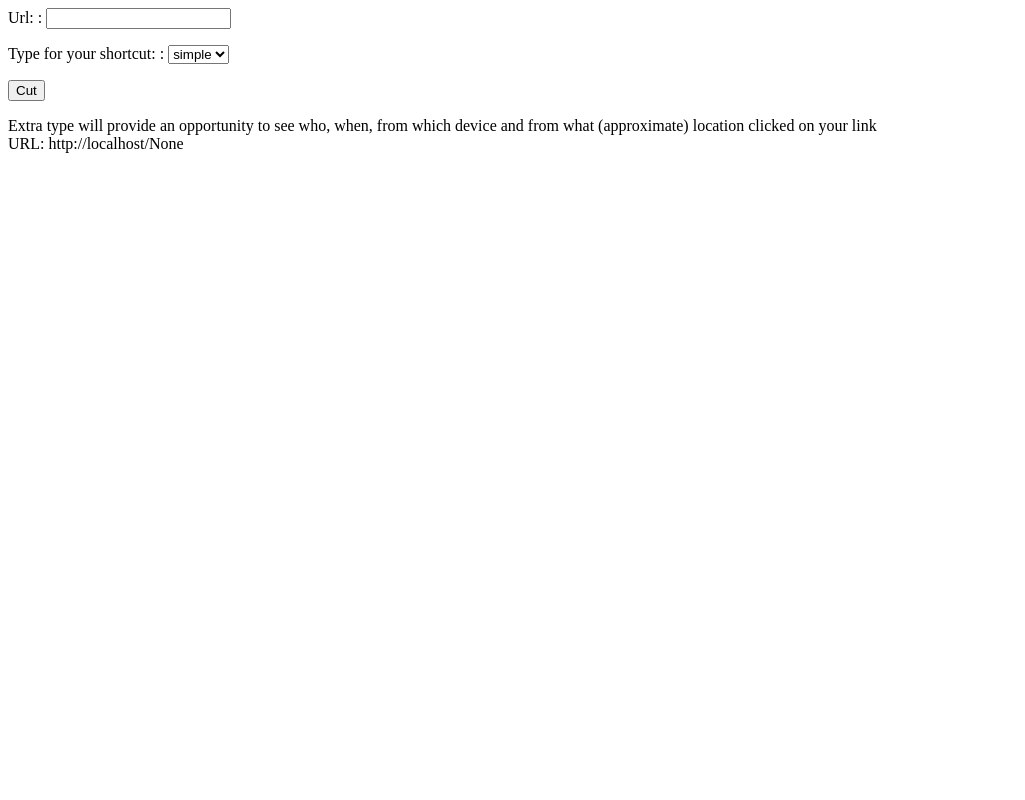
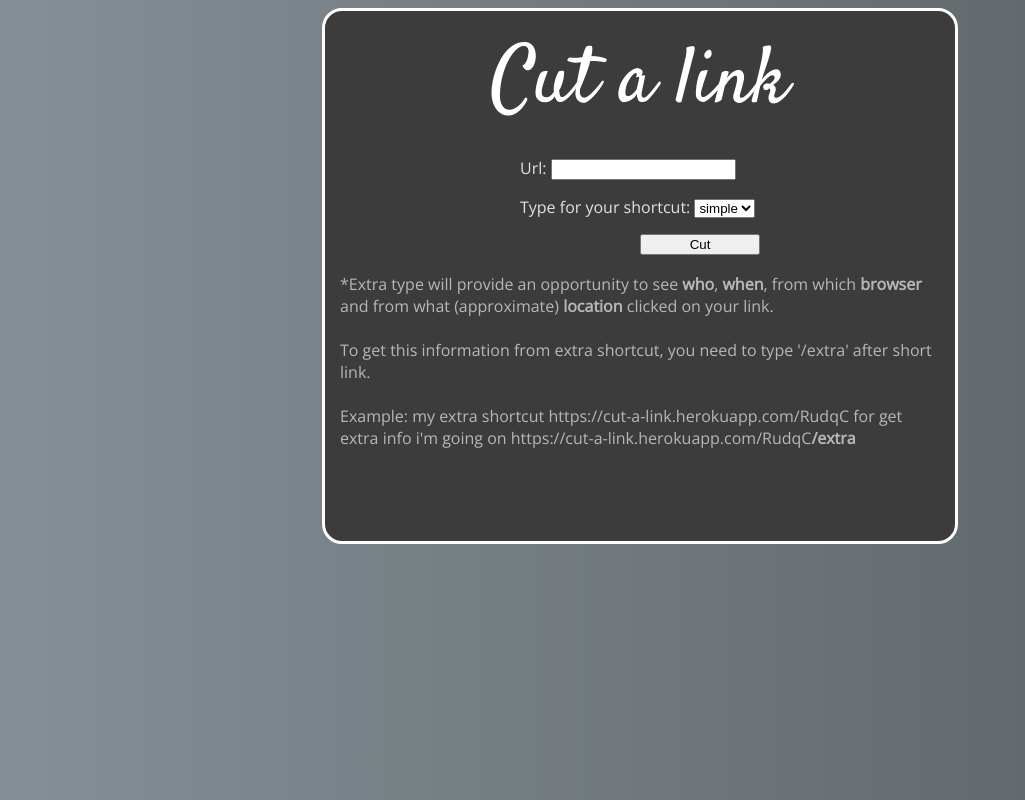
Before and after one commit to ACLzz/cut-a-link, a Django app: page / in a window 1280 px wide. Shown: the whole page, without its empty margins (0-1025 px from the left). Run offline with Django 3.2, Linux system fonts and the light colour scheme.

Commit message:
Added styles for index page

```diff
--- a/cut_a_link/settings.py
+++ b/cut_a_link/settings.py
@@ -25,7 +25,7 @@ SECRET_KEY = 'q-1zx-2e$+yw4=7lk@ag$ks#e9gx&wl=l$a8%93646e0kfm%o!'
 # SECURITY WARNING: don't run with debug turned on in production!
 DEBUG = True
 
-ALLOWED_HOSTS = ['cut-a-link.herokuapp.com']
+ALLOWED_HOSTS = ['cut-a-link.herokuapp.com', '127.0.0.1']
 
 
 # Application definition
@@ -78,7 +78,7 @@ DATABASES = {
     'default': {
         'ENGINE': 'django.db.backends.postgresql',
         'NAME': os.environ.get('DATABASE'),
-        'USER': os.environ.get('DB_USER'),
+        'USER': 'postgres', #os.environ.get('DB_USER'),
         'PASSWORD': os.environ.get('DB_PASS'),
         'HOST': os.environ.get('DB_HOST'),
         'PORT': os.environ.get('DB_PORT')
--- a/cutter/forms.py
+++ b/cutter/forms.py
@@ -2,8 +2,8 @@ from django import forms
 
 
 class IndexForm(forms.Form):
-    origin = forms.URLField(label='Url: ', required=True)
+    origin = forms.URLField(label='Url', required=True)
     type = forms.ChoiceField(choices=(('Simple', 'simple'), ('Extra', 'extra')),
-                             label='Type for your shortcut: ')
+                             label='Type for your shortcut')
     error = None
     short = None
--- /dev/null
+++ b/cutter/static/cutter/index.css
@@ -0,0 +1,56 @@
+html {
+    background-image: linear-gradient(to right, #868f96 0%, #596164 100%);
+    height: 100%;
+}
+
+#header {
+	font-family: 'Satisfy', cursive;
+	color: white;
+	font-size: 60pt;
+	text-align: center;
+}
+
+#short {
+	font-family: 'Open Sans', sans-serif;
+	font-size: 14pt;
+	color: white;
+}
+
+.index_container {
+    margin: 0 auto;
+    height: 500px;
+    width: 600px;
+    background: #3d3c3c;
+    border-radius: 20px;
+    border: solid white 3px;
+    padding: 15px;
+}
+
+.index_container form {
+	color: #e2e2e2;
+	margin: 0 auto;
+	width: 40%;
+	font-family: 'Open Sans', sans-serif;
+}
+
+.index_container #cut {
+	float: right;
+}
+
+.index_container #additional {
+	color: #b7b7b7;
+	font-family: 'Open Sans', sans-serif;
+	font-size: 12pt;
+}
+
+
+.mr-0 {
+  margin-right: 0;
+}
+.ml-auto {
+  margin-left:auto;
+}
+.d-block {
+  display:block;
+  width: 120px;
+}
--- /dev/null
+++ b/cutter/templates/cutter/base.html
@@ -0,0 +1,12 @@
+<!DOCTYPE html>
+<html lang="en">
+<head>
+    {% block head %}
+    {% endblock %}
+    <title>{% block title %}{% endblock %}</title>
+    <meta charset="UTF-8">
+</head>
+<body>
+{% block body %}{% endblock %}
+</body>
+</html>
--- a/cutter/templates/cutter/index.html
+++ b/cutter/templates/cutter/index.html
@@ -1,11 +1,26 @@
-<p>
-    <div>
+{% extends "cutter/base.html" %}
+{% load static %}
+
+{% block title %}cut-a-link{% endblock %}
+
+{% block head %}
+    <link rel="stylesheet" type="text/css" href="{% static 'cutter/index.css' %}">
+    <link href="https://fonts.googleapis.com/css2?family=Open+Sans:wght@300&family=Satisfy&display=swap" rel="stylesheet">
+{% endblock %}
+
+{% block body %}
+    <div class="index_container">
+        <div id='header'>Cut a link</div>
         <form method="post">{% csrf_token %}
             {{ form.as_p }}
-            <input type="submit" value="Cut">
-        </form>
-        <div>Extra type will provide an opportunity to see who, when, from which device and from what (approximate)
-            location clicked on your link</div>
-        <div>URL: {{ request.build_absolute_uri }}{{ form.short }}</div>
+            <input type="submit" value="Cut" class="d-block mr-0 ml-auto">
+        </form><br>
+        <div id='additional'>*Extra type will provide an opportunity to see <strong>who</strong>, <strong>when</strong>, from which <strong>browser</strong> and from what (approximate)
+            <strong>location</strong> clicked on your link.<br><br>To get this information from extra shortcut, you need to type '/extra' after short link.<br><br>
+            Example: my extra shortcut https://cut-a-link.herokuapp.com/RudqC for get extra info i'm going on
+            https://cut-a-link.herokuapp.com/RudqC<b>/extra</b></div><br>
+        {% if form.short %}
+            <div id='short'>Your url: {{ request.build_absolute_uri }}{{ form.short }}</div>
+        {% endif %}
     </div>
-</p>
+{% endblock %}
```
Also changed, not shown: cutter/templates/cutter/extra.html (+14 -2 lines), cutter/static/cutter/extra.css (added).
